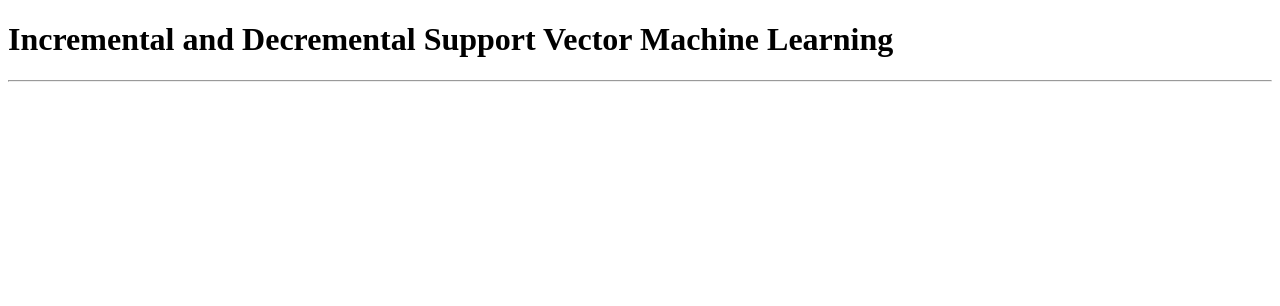
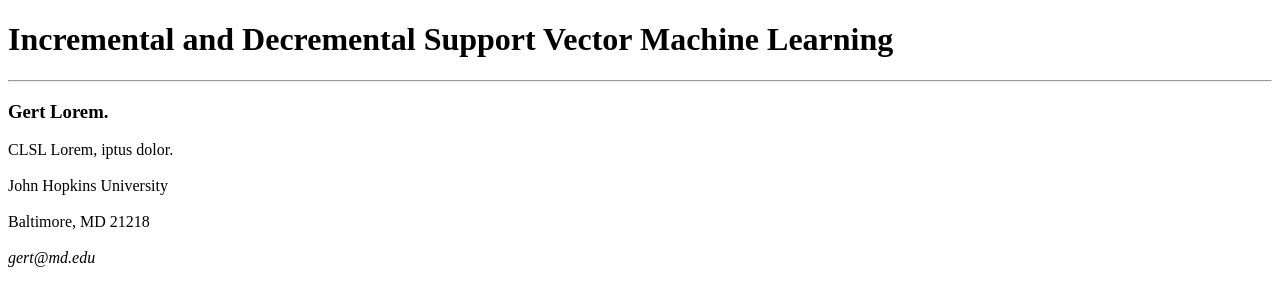
Before and after one commit to erikagiella/live_paper, a plain HTML site: page index.html in a window 1280 px wide. Drawn offline with Linux system fonts and the light colour scheme.

Commit message:
Add author informatio and comments

```diff
--- a/index.html
+++ b/index.html
@@ -3,13 +3,31 @@
 <head>
     <meta charset="UTF-8">
     <meta name="viewport" content="width=device-width, initial-scale=1.0">
-    <title>Document</title>
+    <title>Live Paper</title>
 </head>
 <body>
+    <!-- Page header -->
     <header>
         <h1>Incremental and Decremental Support Vector Machine Learning</h1>
         <hr>
     </header>
+    <!-- /Page header -->
+
+    <!-- Page content -->
+    <main>
+
+        <!-- Author information -->
+        <div>
+            <h3>Gert Lorem.</h3>
+            <span>CLSL Lorem, iptus dolor.</span><br><br>
+            <span>John Hopkins University</span><br><br>
+            <span></span>Baltimore, MD 21218</span><br><br>
+            <em>gert@md.edu</em>
+        </div>
+        <!-- /Author information -->
+
+    </main>
+    <!-- /Page content -->
 
 </body>
 </html>
```
